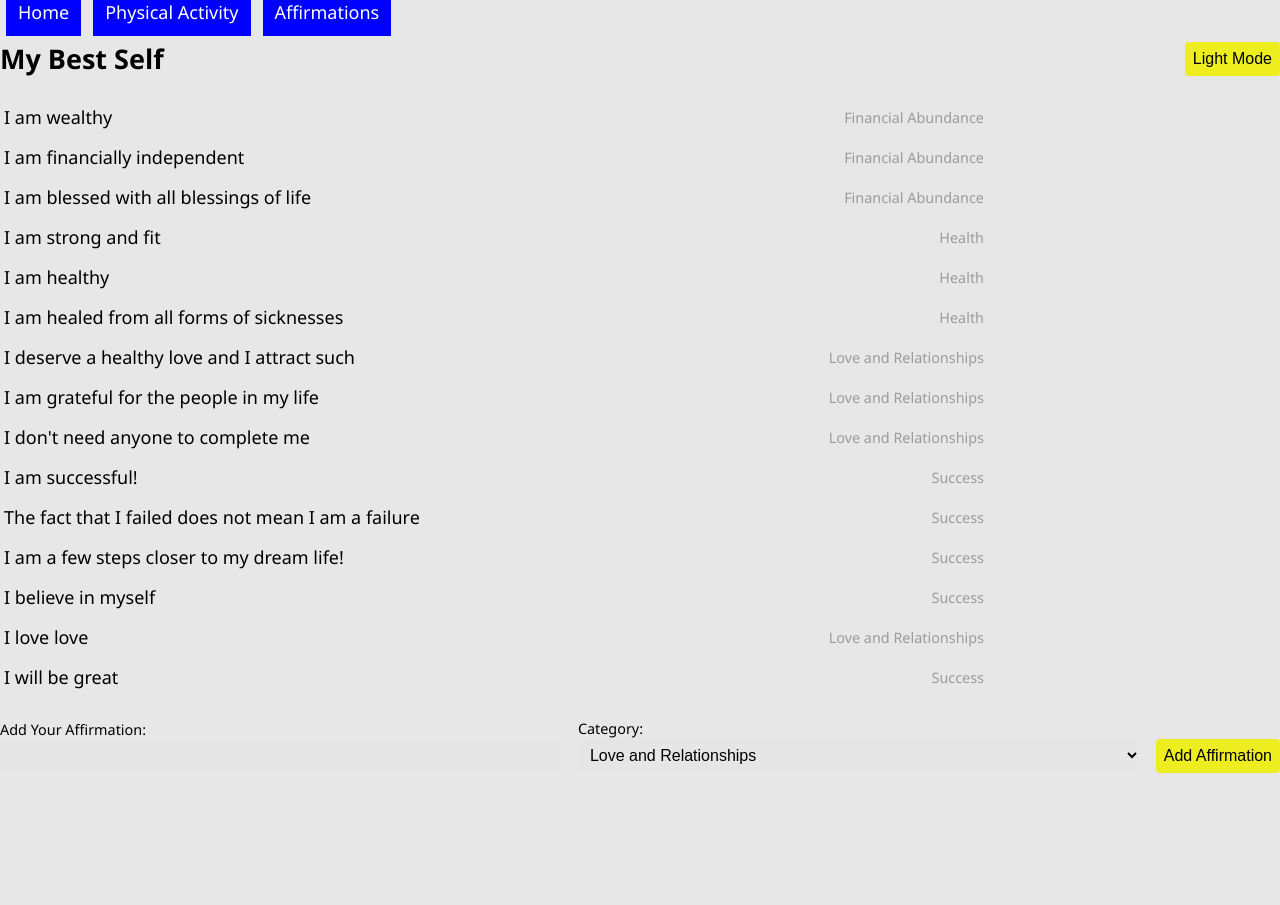
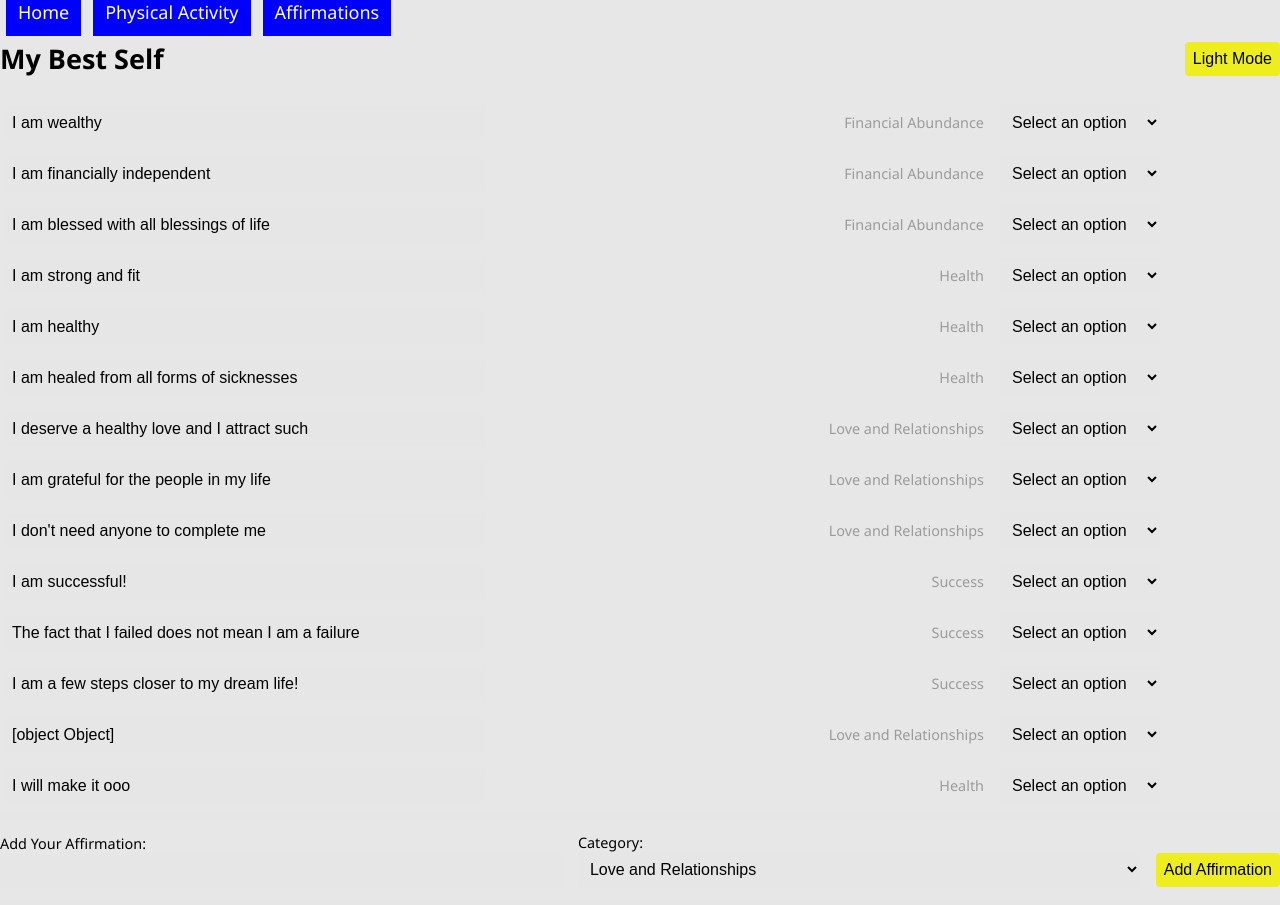
Before and after one commit to Tolulope-Awoyomi/my-best-self-app, a React (Create React App) app: page /affirmations in a window 1280 px wide. Before the commit the page ends 800 px from the top, so only its background shows below. Built offline with nearby package versions, Linux system fonts and the light colour scheme; data requests are answered from the project's data file.

Commit message:
Get a working timer with start, pause, and restart functionalities and a DELETE and PATCH backend

```diff
--- a/db.json
+++ b/db.json
@@ -61,19 +61,18 @@
       "category": "Success"
     },
     {
-      "statement": "I believe in myself",
-      "category": "Success",
+      "statement": {
+        "statement": "Yayyy",
+        "category": "Love and Relationships",
+        "id": 13
+      },
+      "category": "Love and Relationships",
       "id": 13
     },
     {
-      "statement": "I love love",
-      "category": "Love and Relationships",
+      "statement": "I will make it ooo",
+      "category": "Health",
       "id": 14
-    },
-    {
-      "statement": "I will be great",
-      "category": "Success",
-      "id": 15
     }
   ]
 }
--- a/src/components/AffirmationDetail.js
+++ b/src/components/AffirmationDetail.js
@@ -1,13 +1,60 @@
-import React from 'react'
+import React, { useState } from 'react';
 
-function AffirmationDetail({statement, category}) {
+function AffirmationDetail({ affirm, onDeleteAffirm, onUpdateAffirm }) {
+  const [selectedOption, setSelectedOption] = useState('');
+  const [editedStatement, setEditedStatement] = useState(affirm.statement);
+
+  function handleAffirmEdit() {
+    fetch(`http://localhost:3000/affirmations/${affirm.id}`, {
+      method: "PATCH",
+      headers: {
+        "Content-Type": "application/json",
+      },
+      body: JSON.stringify({
+        statement: editedStatement
+      }),
+    })
+    .then((r) => r.json())
+    .then((updatedAffirm) => setEditedStatement(updatedAffirm))
+  }
+
+  function handleDeleteClick() {
+    fetch(`http://localhost:3000/affirmations/${affirm.id}`, {
+      method: 'DELETE',
+    })
+      .then((r) => r.json())
+      .then(() => onDeleteAffirm(affirm));
+  }
+
+  function handleOptionChange(e) {
+    setSelectedOption(e.target.value);
+  }
+
+  function handleStatementChange(e) {
+    setEditedStatement(e.target.value);
+  }
+
   return (
     <li>
-        <span className='Affirmations'>{statement}</span>
-        <span className='category'>{category}</span>
+      <input type="text" value={editedStatement} onChange={handleStatementChange} />
+      <span className="category">{affirm.category}</span>
+      <select value={selectedOption} onChange={handleOptionChange}>
+        <option value="">Select an option</option>
+        <option value="edit">Edit</option>
+        <option value="delete">Delete</option>
+      </select>
+      {selectedOption === 'delete' && (
+        <button className="remove" onClick={handleDeleteClick}>
+          Delete
+        </button>
+      )}
+      {selectedOption === 'edit' && (
+        <button className="edit" onClick={handleAffirmEdit}>
+          Edit
+        </button>
+      )}
     </li>
-
-  )
+  );
 }
 
-export default AffirmationDetail
+export default AffirmationDetail;
--- a/src/components/AffirmationList.js
+++ b/src/components/AffirmationList.js
@@ -20,6 +20,22 @@ function AffirmationList() {
         setAffirmations([...affirmations, newAffirmation])
     }
 
+    function handleUpdateAffirmation(updatedAffirm) {
+        const updatedAffirms = affirmations.map((affirm) => {
+            if (affirm.id === updatedAffirm.id) {
+                return updatedAffirm;
+            } else {
+                return affirm;
+            }
+        });
+        setAffirmations(updatedAffirms)
+    }
+
+    function handleDeleteAffirmation(deletedAffirm) {
+        const updatedAffirms = affirmations.filter((affirmation) => affirmation.id !== deletedAffirm.id)
+        setAffirmations(updatedAffirms)
+    }
+
     const displayAffirmations = affirmations.filter((affirm) => {
         if (selectedCategory === "All") return true;
 
@@ -32,8 +48,12 @@ function AffirmationList() {
             {displayAffirmations.map((affirm) => (
                 <AffirmationDetail
                     key={affirm.id}
+                    affirm={affirm}
+                    id={affirm.id}
                     statement={affirm.statement}
                     category={affirm.category}
+                    onUpdateAffirm={handleUpdateAffirmation}
+                    onDeleteAffirm={handleDeleteAffirmation}
                     />
             ))}
         </ul>
```
